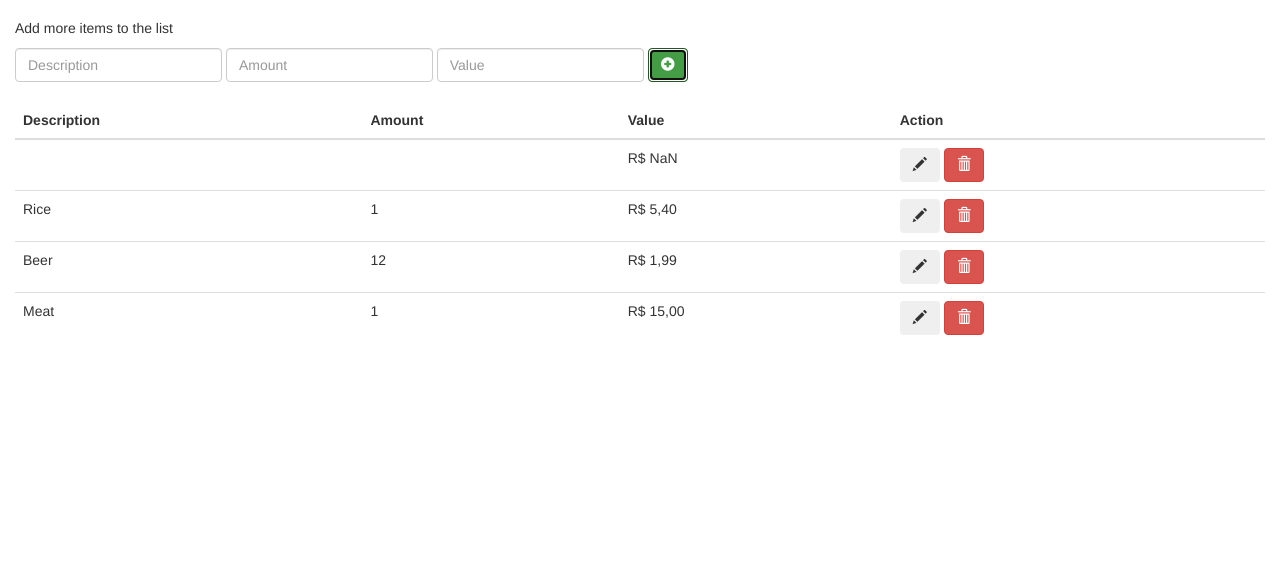
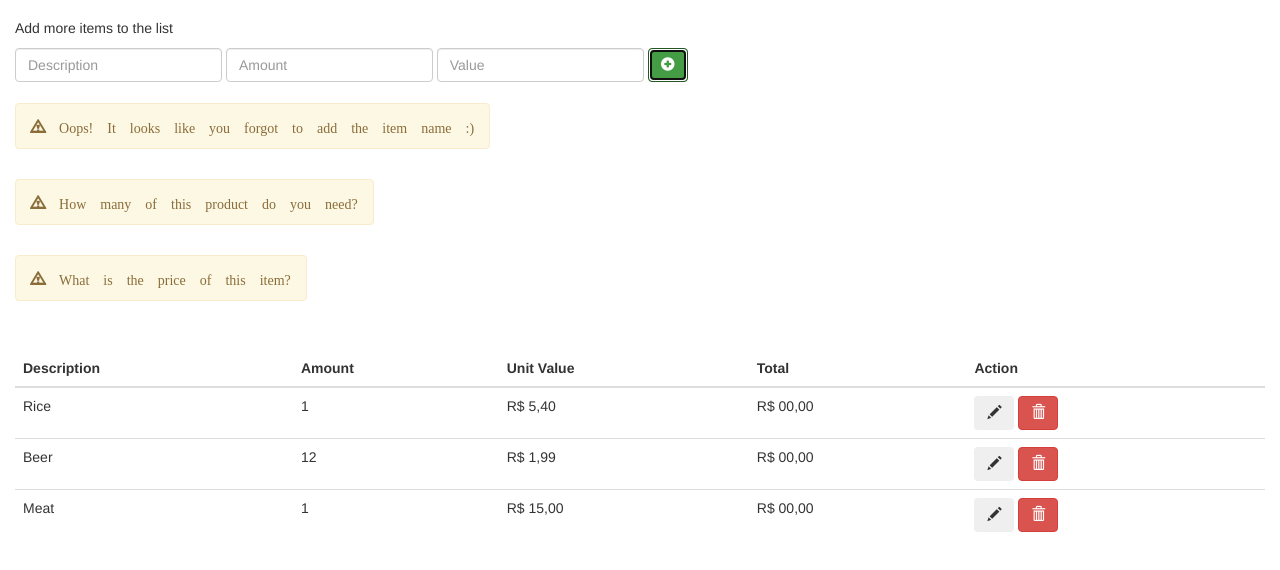
Before and after one commit to uberGadelha/iBuy, a plain HTML site: page index.html in a window 1280 px wide. Both pictures are taken after a click on the button 667 px from the left and 119 px from the top of the page. Shown: the part 54-624 px from the top of the page. Drawn offline with Linux system fonts and the light colour scheme.

Commit message:
Created the validation logic of the fields and column to sum the price of the items

```diff
--- a/index.html
+++ b/index.html
@@ -43,6 +43,8 @@
          </button>
       </div>
 
+      <div id="errors" style="display: none;"></div>
+
       <br>
 
       <table id="listTable" class="table">
--- a/js/main.js
+++ b/js/main.js
@@ -14,9 +14,9 @@ function getTotal(list) {
 }
 
 function setList(list) {
-   var table = '<thead><tr><th>Description</th><th>Amount</th><th>Value</th><th>Action</th></tr></thead><tbody>';
+   var table = '<thead><tr><th>Description</th><th>Amount</th><th>Unit Value</th><th>Total</th><th>Action</th></tr></thead><tbody>';
    for(var key in list) {
-      table += '<tr><td>' + formatDesc(list[key].description) + '</td><td>' + list[key].amount + '</td><td>' + formatValue(list[key].value) + '</td><td><button class="btn btn-secondary" onclick="setUpdate(' + key + ')"><span class="glyphicon glyphicon-pencil" aria-hidden="true"></span></button> <button class="btn btn-danger" onclick="deleteData('+ key + ');"><span class="glyphicon glyphicon-trash" aria-hidden="true"></span></button></td></tr>';
+      table += '<tr><td>' + formatDesc(list[key].description) + '</td><td>' + formatAmount(list[key].amount) + '</td><td>' + formatValue(list[key].value) + '</td><td>R$ 00,00</td><td><button class="btn btn-secondary" onclick="setUpdate(' + key + ')"><span class="glyphicon glyphicon-pencil" aria-hidden="true"></span></button> <button class="btn btn-danger" onclick="deleteData('+ key + ');"><span class="glyphicon glyphicon-trash" aria-hidden="true"></span></button></td></tr>';
    }
    table += '</body>';
    document.getElementById("listTable").innerHTML = table;
@@ -35,7 +35,14 @@ function formatValue(value) {
    return str;
 }
 
+function formatAmount(amount) {
+   return parseInt(amount);
+}
+
 function addData() {
+   if(!validation()) {
+      return;
+   }
    var desc = document.getElementById("desc").value;
    var amount = document.getElementById("amount").value;
    var value = document.getElementById("value").value;
@@ -63,9 +70,13 @@ function resetForm() {
    document.getElementById("btnAdd").style.display = "inline-block";
 
    document.getElementById("inputIDUpdate").innerHTML = "";
+   document.getElementById("errors").style.display = "none";
 }
 
 function updateData(){
+   if (!validation()) {
+      return;
+   }
    var id = document.getElementById("idUpdate").value;
    var desc = document.getElementById("desc").value;
    var amount = document.getElementById("amount").value;
@@ -91,5 +102,38 @@ function deleteData(id) {
    }
 }
 
+function validation() {
+   var desc = document.getElementById("desc").value;
+   var amount = document.getElementById("amount").value;
+   var value = document.getElementById("value").value;
+   var errors = "";
+
+   document.getElementById("errors").style.display = "none";
+
+   if (desc === "") {
+      errors += '<p><span class="glyphicon glyphicon-warning-sign alert alert-warning" aria-hidden="true" role="alert"> Oops! It looks like you forgot to add the item name :)</span></p>';
+   }
+
+   if (amount === "") {
+      errors += '<p><span class="glyphicon glyphicon-warning-sign alert alert-warning" aria-hidden="true" role="alert"> How many of this product do you need?</span></p>';
+   } else if (amount != parseInt(amount)) {
+      errors += '<p><span class="glyphicon glyphicon-warning-sign alert alert-warning" aria-hidden="true" role="alert"> The value entered is invalid :(</span></p>';
+   }
+
+   if (value === "") {
+      errors += '<p><span class="glyphicon glyphicon-warning-sign alert alert-warning" aria-hidden="true" role="alert"> What is the price of this item?</span></p>';
+   } else if (value != parseFloat(value)) {
+      errors += '<p><span class="glyphicon glyphicon-warning-sign alert alert-warning" aria-hidden="true" role="alert"> The value entered is invalid :(</span></p>';
+   }
+
+   if(errors != "") {
+      document.getElementById("errors").style.display = "block";
+      document.getElementById("errors").innerHTML = "<br>" + errors;
+      return 0;
+   } else {
+      return 1;
+   }
+}
+
 setList(list);
 console.log(getTotal(list));
```
